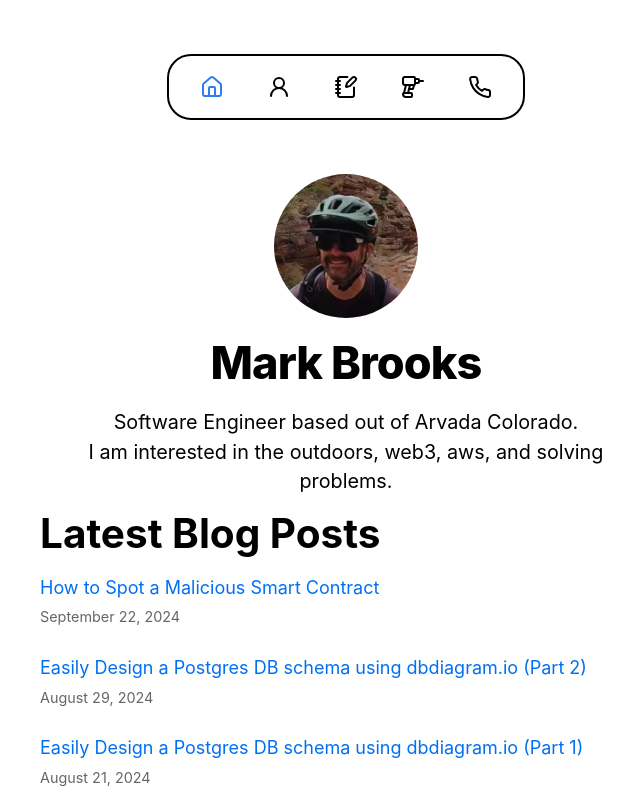
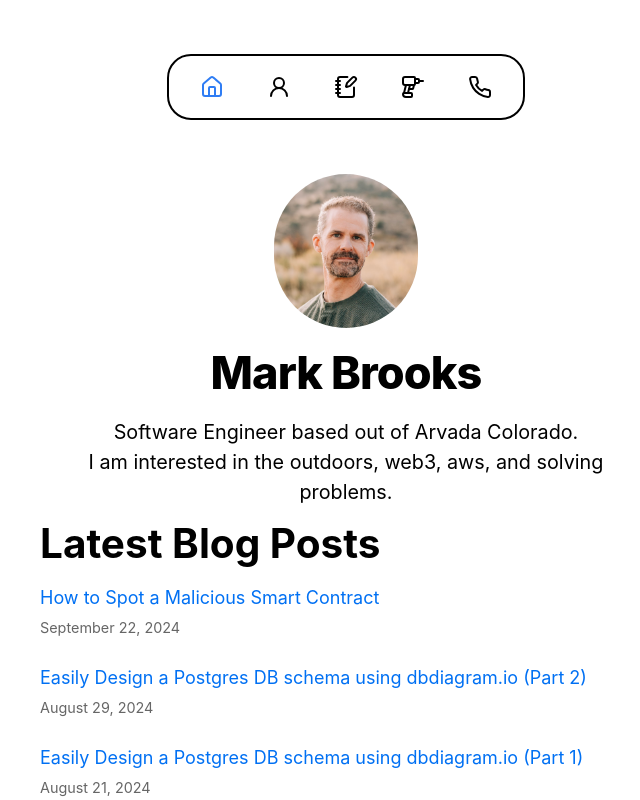
Before and after one commit to brooksmarka/nextjs-blog, a Next.js app: page / in a window 1280 px wide. Shown: the top 800 px of the page, without its empty margins (294-934 px from the left). Built offline with nearby package versions, Linux system fonts and the light colour scheme.

Commit message:
update profile picture

```diff
--- a/components/layout.js
+++ b/components/layout.js
@@ -16,7 +16,7 @@ export default function Layout({ children, home }) {
     <div className={styles.container}>
       <Navbar />
       <Head>
-        <link rel="icon" href="/images/profile.jpg" />
+        <link rel="icon" href="/images/profile.png" />
         <meta
           name="description"
           content="The personal blog for Mark Brooks a developer out of Colorado."
@@ -29,7 +29,7 @@ export default function Layout({ children, home }) {
           <>
             <Image
               priority
-              src="/images/profile.jpg"
+              src="/images/profile.png"
               className={utilStyles.borderCircle}
               height={144}
               width={144}
@@ -44,7 +44,7 @@ export default function Layout({ children, home }) {
             <Link href="/">
               <Image
                 priority
-                src="/images/profile.jpg"
+                src="/images/profile.png"
                 className={utilStyles.borderCircle}
                 height={108}
                 width={108}
```
Also changed, not shown: public/images/profile.jpg (deleted), public/images/profile.png (added).
